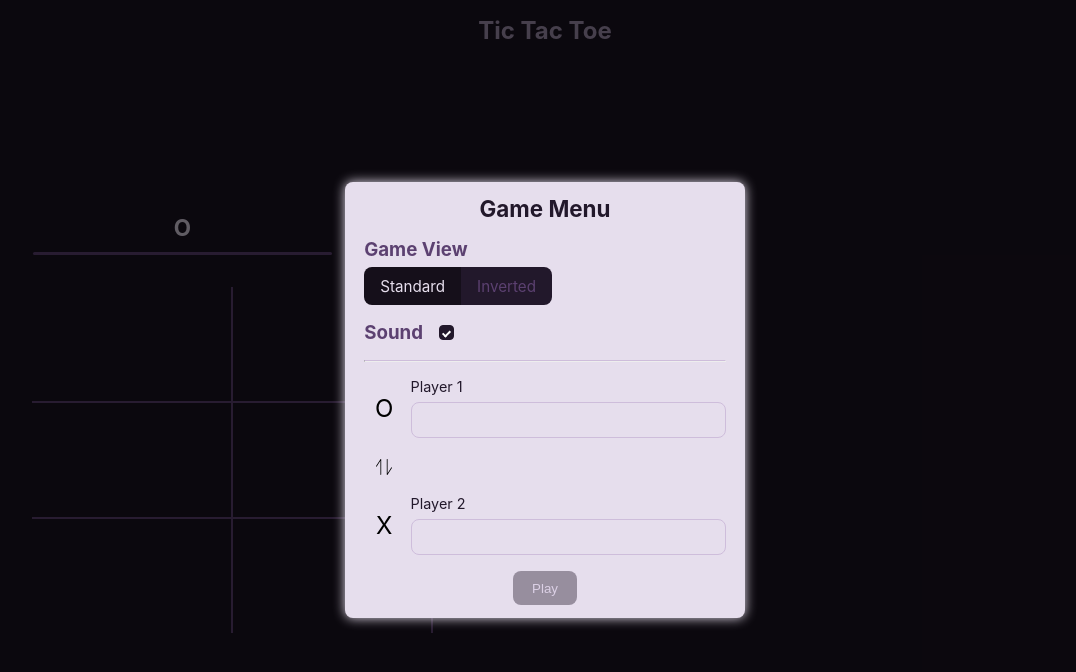
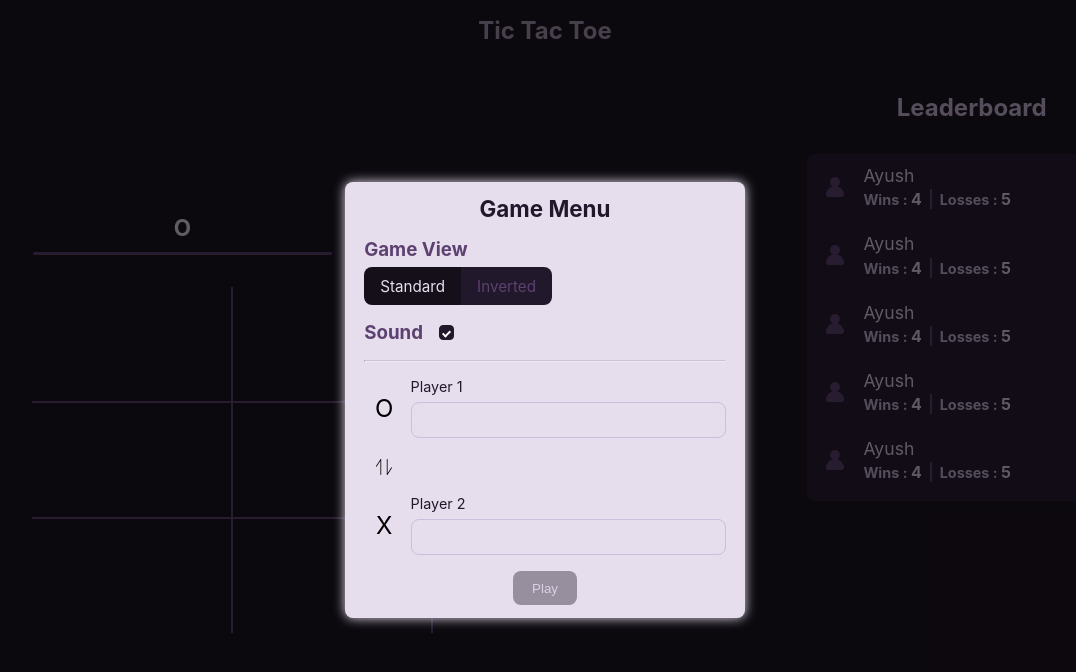
Before and after one commit to geekayush1812/tic-tac-toe, a React (Create React App) app: page / in a window 1280 px wide. Shown: the top 672 px of the page, without its empty margins (95-1171 px from the left). Built offline with nearby package versions, Linux system fonts and the light colour scheme.

Commit message:
add: abstraction for localStorage as a hook

```diff
--- a/src/App.tsx
+++ b/src/App.tsx
@@ -11,6 +11,7 @@ import {
   useDispatch,
   useSelector,
 } from 'store/hooks';
+import { selectedTab } from 'types/reducerTypes/appReducerTypes';
 import {
   uiBreakPoints,
   UiBreakPoints,
@@ -23,13 +24,33 @@ import { Playground } from 'views/Playground/Playground';
 function App() {
   const playing = useSelector(state=>state.gameMenuReducer.playing);
   const selectedTab = useSelector(state=>state.appReducer.selectedTab);
+  const breakPoint = useSelector(state=>state.breakPointReducer.breakPoint);
   const dispatch=useDispatch();
   useEffect(()=>{
     const setBreakPoint=(breakPoint:keyof UiBreakPoints)=>{
       dispatch(updateBreakPoint(breakPoint))
     }
     uiBreakPointObserver(uiBreakPoints,setBreakPoint);
-  },[dispatch])
+  },[dispatch]);
+  const checkTabForMobileAndDesktopView = (tab:selectedTab) => {
+    const isDeskTopView = breakPoint === 'desktop';
+    const isMobileView = breakPoint === 'mobile';
+    const isThisTabSelected = selectedTab === tab;
+
+    return isDeskTopView || (isMobileView && isThisTabSelected);
+  }
+  const renderPlayground = () => {
+    if(checkTabForMobileAndDesktopView("playground")){
+      return <Playground className={`playgroundGrid`}/>;
+    }
+    return null;
+  }
+  const renderLeaderboard = () => {
+    if(checkTabForMobileAndDesktopView("leaderboard")){
+      return <Leaderboard className={`leaderboardGrid`} /> ;
+    }
+    return null;
+  }
   return (
     <div className='appContainer'>
       <Header />
@@ -37,12 +58,8 @@ function App() {
         playing ? null : <GameMenuWrapper />
       }
       <HeightBoundContainer className={'heightBoundContainer playgroundLeaderboardGrid'}>
-        {
-          selectedTab === 'playground' ? <Playground className={`playgroundGrid`}/> : null
-        }
-        {
-          selectedTab === 'leaderboard' ? <Leaderboard className={`leaderboardGrid`} /> : null
-        }
+        {renderPlayground()}
+        {renderLeaderboard()}
       </HeightBoundContainer>
     </div>
   );
--- /dev/null
+++ b/src/hooks/useLocalStorage.tsx
@@ -0,0 +1,21 @@
+import {
+  useCallback,
+  useState,
+} from 'react';
+
+import { UseLocalStorageReturnType } from 'types/hooksTypes';
+import { getLocalStorageValue } from 'utils/helpers/getLocalStorageValue';
+
+export function useLocalStorage<T>(key:string):UseLocalStorageReturnType<T>{
+    const [storedValue,setStoredValue] = useState<T>(()=>getLocalStorageValue(key));
+    const setValue = useCallback((value:T) => {
+        try {
+            window.localStorage.setItem(key, JSON.stringify(value));
+            setStoredValue(getLocalStorageValue(key));
+        } catch (error) {
+          console.log(error);
+        }
+    },[key]);
+
+    return [storedValue,setValue];
+};
--- a/src/types/hooksTypes.ts
+++ b/src/types/hooksTypes.ts
@@ -1 +1,2 @@
 export type UseClientHeight = (ref:React.RefObject<HTMLElement>,initialValue:string) => string;
+export type UseLocalStorageReturnType<T> = [T,(value:T)=>void]
--- a/src/types/viewsTypes.ts
+++ b/src/types/viewsTypes.ts
@@ -4,3 +4,9 @@ export type playgroundProps = {
 export type leaderboardProps = {
     className?: string;
 }
+export type leaderboardUser = {
+    name: string;
+    lostMatches: number;
+    wonMatches: number;
+}
+export type leaderboardUserDetails = Array<leaderboardUser> | null;
--- /dev/null
+++ b/src/utils/helpers/getLocalStorageValue.ts
@@ -0,0 +1,9 @@
+export const getLocalStorageValue = (key:string)=>{
+    try {
+        const item = window.localStorage.getItem(key);
+        return item ? JSON.parse(item) : null;
+      } catch (error) {
+        console.log(error);
+        return null;
+      }
+};
--- a/src/views/Leaderboard/Leaderboard.tsx
+++ b/src/views/Leaderboard/Leaderboard.tsx
@@ -1,9 +1,14 @@
 import './leaderboard.css';
 
 import { UserCard } from 'common/UserCard/UserCard';
-import { leaderboardProps } from 'types/viewsTypes';
+import { useLocalStorage } from 'hooks/useLocalStorage';
+import {
+  leaderboardProps,
+  leaderboardUserDetails,
+} from 'types/viewsTypes';
 
 export const Leaderboard = ({className}:leaderboardProps) => {
+    const [storedLeaderboardItems,setStoredLeaderboardItems]=useLocalStorage<leaderboardUserDetails>("leaderboard");
     return (
         <section className={`leaderboard ${className ? className : ''}`}>
             <h2>Leaderboard</h2>
```
